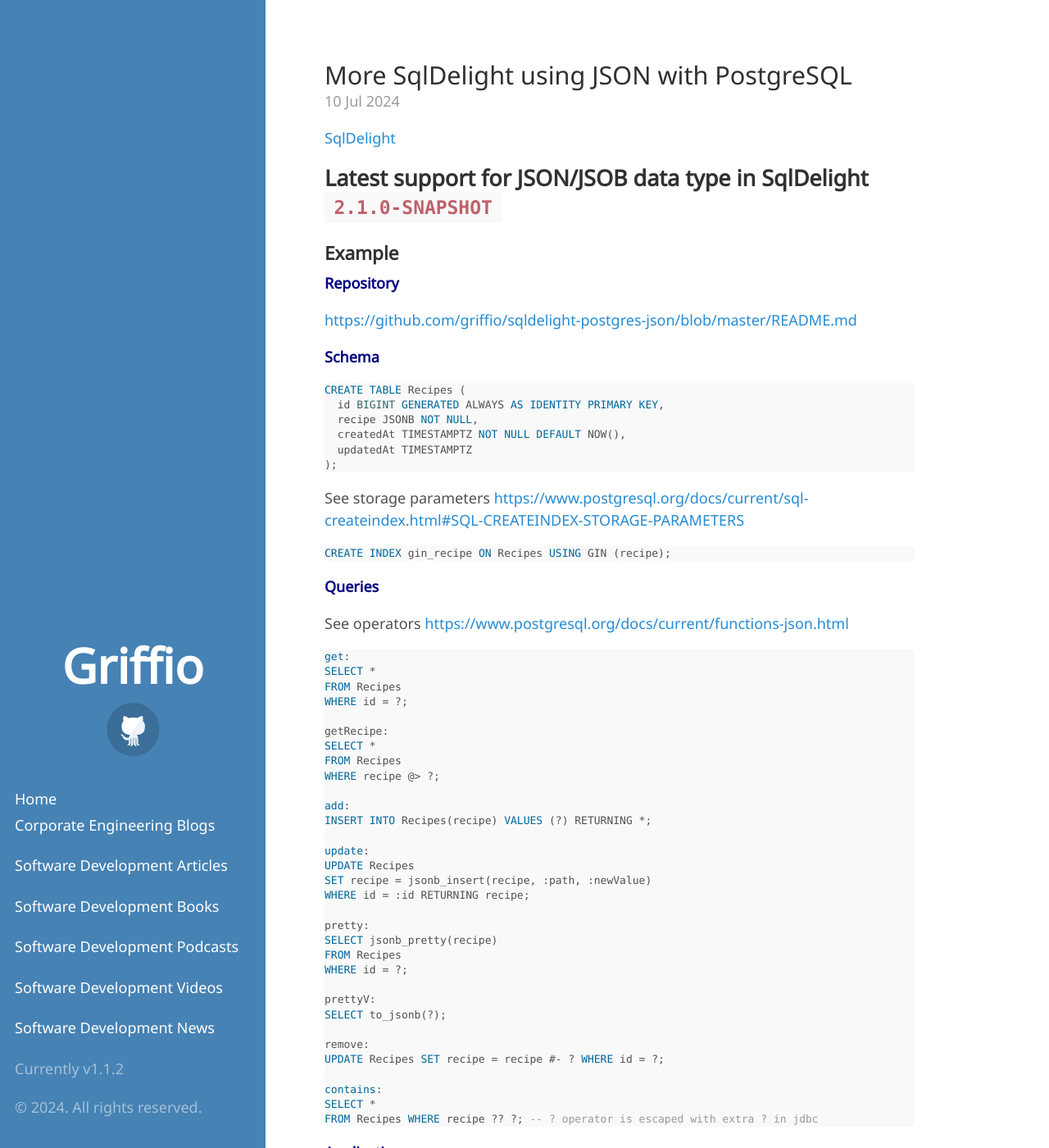
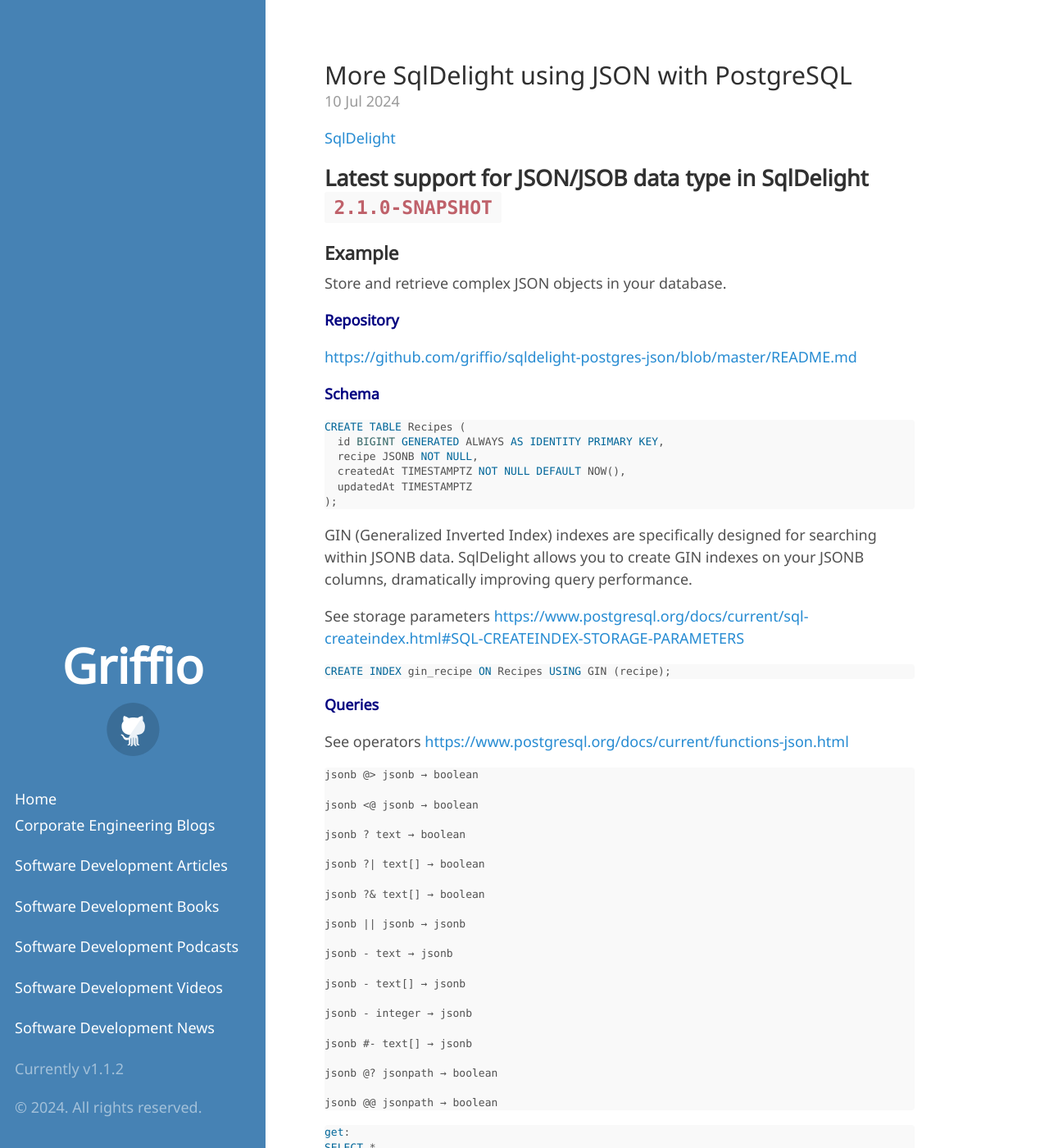
Before and after one commit to griffio/griffio.github.io, a Jekyll site: the page built from _posts/2024-07-10-More-SqlDelight-Using-Json-With-PostgreSQL.md, in a window 1280 px wide and 1400 px high. Shown: the whole window at 82% size. Built offline with Jekyll 4.4.1, drawn with Linux system fonts in a browser that asks for light colours; some web fonts are replaced.

Commit message:
Update 2024-07-10-More-SqlDelight-Using-Json-With-PostgreSQL.md

````diff
--- a/_posts/2024-07-10-More-SqlDelight-Using-Json-With-PostgreSQL.md
+++ b/_posts/2024-07-10-More-SqlDelight-Using-Json-With-PostgreSQL.md
@@ -12,6 +12,8 @@
 ## Latest support for JSON/JSOB data type in SqlDelight `2.1.0-SNAPSHOT`
 
 ### Example
+
+Store and retrieve complex JSON objects in your database.
 
 **Repository**
 
@@ -28,6 +30,8 @@
 );
 ```
 
+GIN (Generalized Inverted Index) indexes are specifically designed for searching within JSONB data. SqlDelight allows you to create GIN indexes on your JSONB columns, dramatically improving query performance.
+
 See storage parameters [https://www.postgresql.org/docs/current/sql-createindex.html#SQL-CREATEINDEX-STORAGE-PARAMETERS
 ](https://www.postgresql.org/docs/current/sql-createindex.html#SQL-CREATEINDEX-STORAGE-PARAMETERS)
 
@@ -38,6 +42,32 @@
 **Queries**
 
 See operators [https://www.postgresql.org/docs/current/functions-json.html](https://www.postgresql.org/docs/current/functions-json.html)
+
+```
+jsonb @> jsonb → boolean
+
+jsonb <@ jsonb → boolean
+
+jsonb ? text → boolean
+
+jsonb ?| text[] → boolean
+
+jsonb ?& text[] → boolean
+
+jsonb || jsonb → jsonb
+
+jsonb - text → jsonb
+
+jsonb - text[] → jsonb
+
+jsonb - integer → jsonb
+
+jsonb #- text[] → jsonb
+
+jsonb @? jsonpath → boolean
+
+jsonb @@ jsonpath → boolean
+```
 
 ```sql
 get:
````
